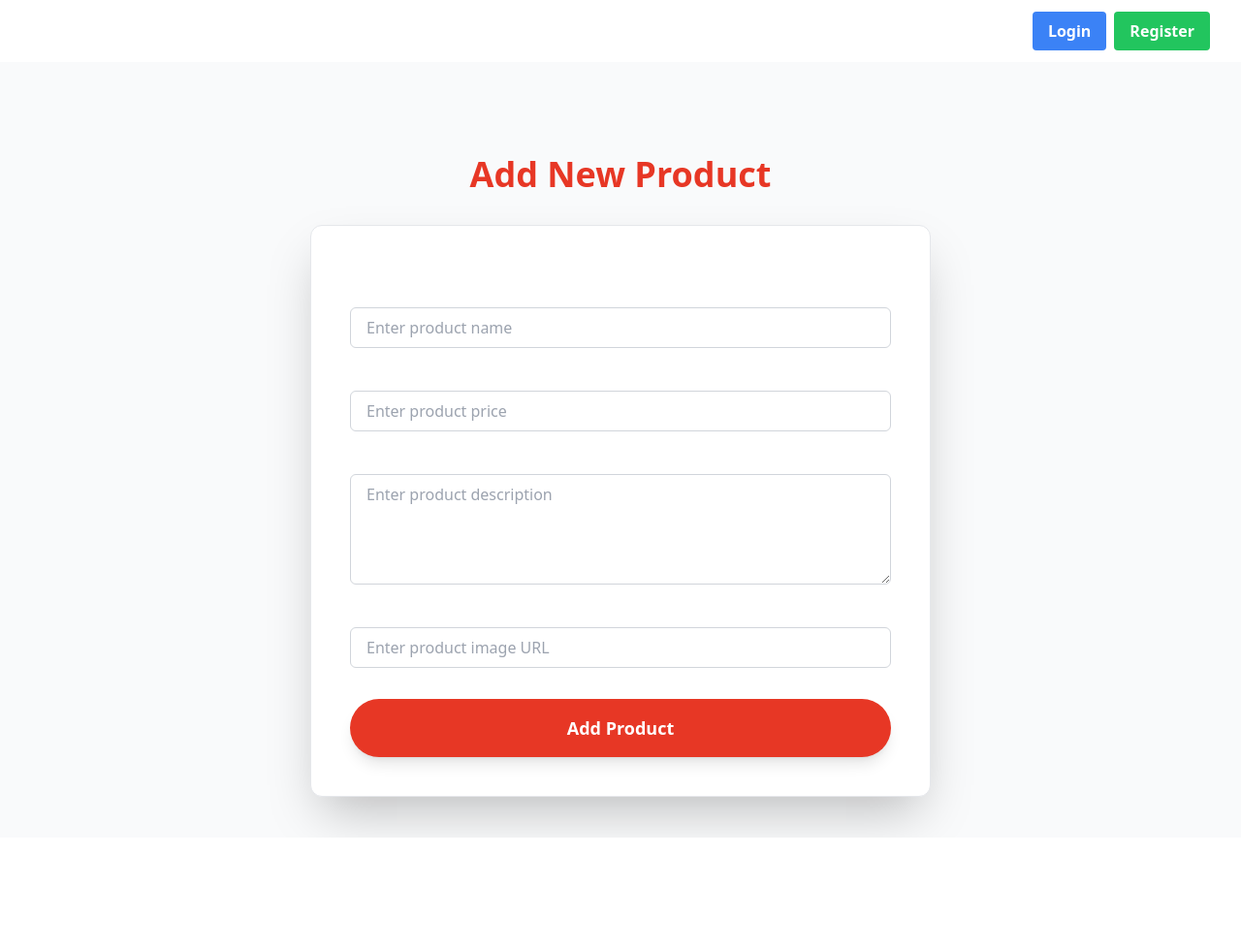
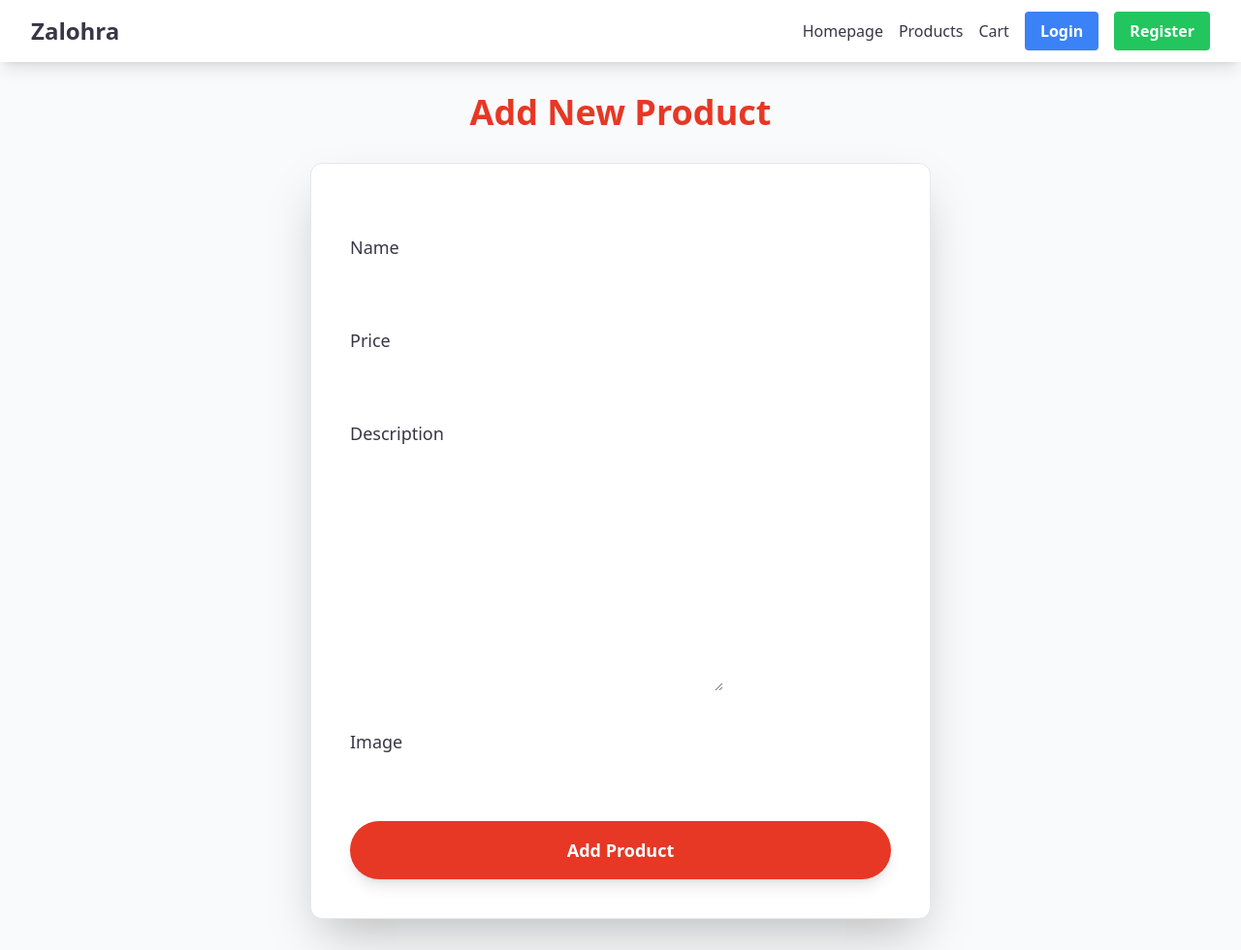
Before and after one commit to rizqyazzahra/Zalohra, a Django app: page /create-product in a window 1280 px wide. Shown: the whole page at 97% size. Before the commit the page ends 864 px from the top, so only its background shows below. Run offline with Django 5.2, Linux system fonts and the light colour scheme; some libraries are stand-ins or nearby versions.

Commit message:
Update navbar.html

```diff
--- a/main/templates/create_product.html
+++ b/main/templates/create_product.html
@@ -12,36 +12,25 @@
     <h1 class="text-4xl font-extrabold text-center mb-8" style="color: #E73725;">Add New Product</h1>
 
     <div class="bg-white shadow-2xl rounded-xl p-10 border border-gray-200">
-      <form method="POST" enctype="multipart/form-data" class="space-y-8">
+      <form method="POST" action="{% url 'main:create_product' %}" enctype="multipart/form-data" class="space-y-8">
         {% csrf_token %}
 
-        <div class="flex flex-col">
-          <label for="{{ form.nama.id_for_label }}" class="mb-3 font-medium text-lg" style="color: #393646;">
-            {{ form.nama.label }}
-          </label>
-          <input type="text" name="{{ form.nama.name }}" class="w-full px-4 py-2 border border-gray-300 rounded-md focus:ring-2 focus:ring-[#E73725] focus:outline-none" placeholder="Enter product name">
-        </div>
-
-        <div class="flex flex-col">
-          <label for="{{ form.harga.id_for_label }}" class="mb-3 font-medium text-lg" style="color: #393646;">
-            {{ form.harga.label }}
-          </label>
-          <input type="number" name="{{ form.harga.name }}" class="w-full px-4 py-2 border border-gray-300 rounded-md focus:ring-2 focus:ring-[#E73725] focus:outline-none" placeholder="Enter product price">
-        </div>
-
-        <div class="flex flex-col">
-          <label for="{{ form.deskripsi.id_for_label }}" class="mb-3 font-medium text-lg" style="color: #393646;">
-            {{ form.deskripsi.label }}
-          </label>
-          <textarea name="{{ form.deskripsi.name }}" class="w-full px-4 py-2 border border-gray-300 rounded-md focus:ring-2 focus:ring-[#E73725] focus:outline-none" rows="4" placeholder="Enter product description"></textarea>
-        </div>
-
-        <div class="flex flex-col">
-          <label for="{{ form.gambar.id_for_label }}" class="mb-3 font-medium text-lg" style="color: #393646;">
-            {{ form.gambar.label }}
-          </label>
-          <input type="text" name="{{ form.gambar.name }}" class="w-full px-4 py-2 border border-gray-300 rounded-md focus:ring-2 focus:ring-[#E73725] focus:outline-none" placeholder="Enter product image URL">
-        </div>
+        {% for field in form %}
+          <div class="flex flex-col">
+            <label for="{{ field.id_for_label }}" class="mb-3 font-medium text-lg" style="color: #393646;">
+              {{ field.label }}
+            </label>
+            <div class="w-full">
+              {{ field }}
+            </div>
+            {% if field.help_text %}
+              <p class="mt-1 text-sm text-gray-500">{{ field.help_text }}</p>
+            {% endif %}
+            {% for error in field.errors %}
+              <p class="mt-1 text-sm text-red-600">{{ error }}</p>
+            {% endfor %}
+          </div>
+        {% endfor %}
 
         <div class="flex justify-center mt-6">
           <button type="submit" class="bg-[#E73725] text-white text-lg font-bold px-8 py-4 rounded-full shadow-lg hover:shadow-xl hover:bg-red-500 transition duration-300 ease-in-out transform hover:-translate-y-1 w-full">
--- a/templates/navbar.html
+++ b/templates/navbar.html
@@ -1,27 +1,30 @@
-<nav class="bg-indigo-600 shadow-lg fixed top-0 left-0 z-40 w-screen"></nav>
+<nav class="bg-white shadow-lg fixed top-0 left-0 z-40 w-screen">
   <div class="max-w-7xl mx-auto px-4 sm:px-6 lg:px-8">
       <div class="flex items-center justify-between h-16">
           <div class="flex items-center">
-          <h1 class="text-2xl font-bold text-center text-white">Mental Health Tracker</h1>
+              <h1 class="text-2xl font-extrabold text-[#393646]">Zalohra</h1>
           </div>
-        <div class="hidden md:flex items-center">
+          <div class="hidden md:flex items-center space-x-4">
+              <a href="{% url 'main:show_main' %}" class="text-[#393646] hover:text-[#E73725] transition duration-300">Homepage</a>
+              <a href="{% url 'main:show_main' %}" class="text-[#393646] hover:text-[#E73725] transition duration-300">Products</a>
+              <a href="{% url 'main:show_main' %}" class="text-[#393646] hover:text-[#E73725] transition duration-300">Cart</a>
               {% if user.is_authenticated %}
-            <span class="text-gray-300 mr-4">Welcome, {{ user.username }}</span>
-            <a href="{% url 'main:logout' %}" class="text-center bg-red-500 hover:bg-red-600 text-white font-bold py-2 px-4 rounded transition duration-300">
+                  <span class="text-gray-600">Welcome, {{ user.username }}</span>
+                  <a href="{% url 'main:logout' %}" class="bg-red-500 hover:bg-red-600 text-white font-bold py-2 px-4 rounded transition duration-300">
                       Logout
                   </a>
               {% else %}
-            <a href="{% url 'main:login' %}" class="text-center bg-blue-500 hover:bg-blue-600 text-white font-bold py-2 px-4 rounded transition duration-300 mr-2">
+                  <a href="{% url 'main:login' %}" class="bg-blue-500 hover:bg-blue-600 text-white font-bold py-2 px-4 rounded transition duration-300">
                       Login
                   </a>
-            <a href="{% url 'main:register' %}" class="text-center bg-green-500 hover:bg-green-600 text-white font-bold py-2 px-4 rounded transition duration-300">
+                  <a href="{% url 'main:register' %}" class="bg-green-500 hover:bg-green-600 text-white font-bold py-2 px-4 rounded transition duration-300">
                       Register
                   </a>
               {% endif %}
           </div>
           <div class="md:hidden flex items-center">
               <button class="mobile-menu-button">
-            <svg class="w-6 h-6 text-white" fill="none" stroke-linecap="round" stroke-linejoin="round" stroke-width="2" viewBox="0 0 24 24" stroke="currentColor">
+                  <svg class="w-6 h-6 text-[#393646]" fill="none" stroke-linecap="round" stroke-linejoin="round" stroke-width="2" viewBox="0 0 24 24" stroke="currentColor">
                       <path d="M4 6h16M4 12h16M4 18h16"></path>
                   </svg>
               </button>
@@ -29,10 +32,10 @@
       </div>
   </div>
   <!-- Mobile menu -->
-    <div class="mobile-menu hidden md:hidden  px-4 w-full md:max-w-full">
+  <div class="mobile-menu hidden md:hidden px-4 w-full">
       <div class="pt-2 pb-3 space-y-1 mx-auto">
           {% if user.is_authenticated %}
-          <span class="block text-gray-300 px-3 py-2">Welcome, {{ user.username }}</span>
+              <span class="block text-gray-600 px-3 py-2">Welcome, {{ user.username }}</span>
               <a href="{% url 'main:logout' %}" class="block text-center bg-red-500 hover:bg-red-600 text-white font-bold py-2 px-4 rounded transition duration-300">
                   Logout
               </a>
@@ -44,6 +47,9 @@
                   Register
               </a>
           {% endif %}
+          <a href="{% url 'main:show_main' %}" class="block text-[#393646] hover:text-[#E73725] transition duration-300">Homepage</a>
+          <a href="{% url 'main:show_main' %}" class="block text-[#393646] hover:text-[#E73725] transition duration-300">Products</a>
+          <a href="{% url 'main:show_main' %}" class="block text-[#393646] hover:text-[#E73725] transition duration-300">Cart</a>
       </div>
   </div>
   <script>
```
Lines whose indentation alone changed are shown as unchanged.
